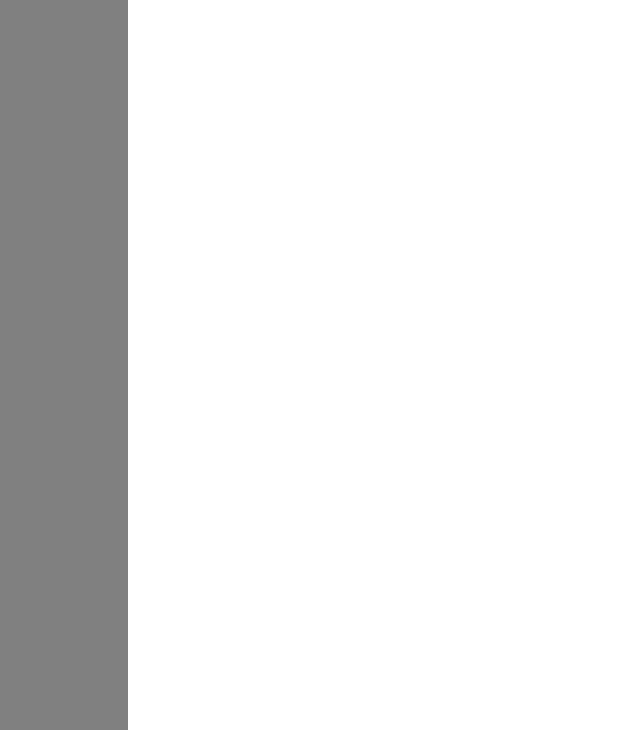
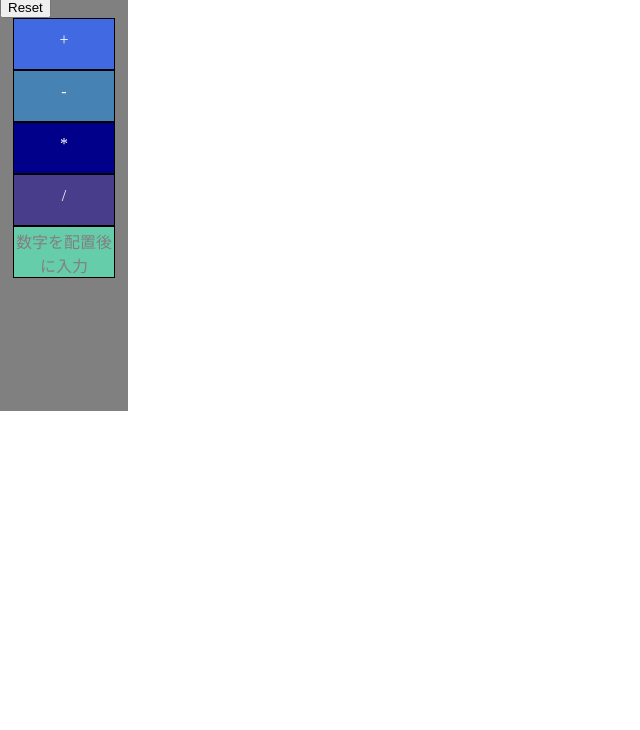
Before and after one commit to tsumiki-works/Pyramid, a plain HTML site: page frontend/index.html in a window 1280 px wide. Shown: the part 70-800 px from the top of the page, without its empty margins (0-640 px from the left). Drawn offline with Linux system fonts and the light colour scheme.

Commit message:
とりあえずメニューにブロック置いてみた。ヘッダーも出現させといた。

```diff
--- a/frontend/index.html
+++ b/frontend/index.html
@@ -6,6 +6,11 @@
     <link rel="stylesheet" href="style.css">
     <title>Title</title>
 </head>
+<header>
+    <a href="index.html">
+        <img src="logo.svg" width = "10%" alt="ピラミッドのロゴ">
+    </a>
+</header>
 
 <body>
     <div id="all">
@@ -13,6 +18,23 @@
             <button id="generator">Generate</button>
             <button id="enumerator">Enumerate</button>
             <button id="reset">Reset</button>
+        <center>
+            <div class="menublock1">
+                <font color = "white">+</font>
+            </div>
+            <div class="menublock2">
+                <font color = "white">-</font>
+            </div>
+            <div class="menublock3">
+                <font color = "white">*</font>
+            </div>
+            <div class="menublock4">
+                <font color = "white">/</font>
+            </div>
+            <div class="menublock5">
+                <font color = "gray">数字を配置後に入力</font>
+            </div>
+        </center>
         </div>
         <div id="workspace"></div>
     </div>
--- a/frontend/style.css
+++ b/frontend/style.css
@@ -7,13 +7,13 @@ body {
 
 div#all {
     width: 100%;
-    height: 100%;
+    height: 95%;
     display: flex;
 }
 
 div#menu {
     width: 10%;
-    height: 100%;
+    height: 60%;
     background-color: gray;
 }
 
@@ -25,5 +25,69 @@ div#workspace {
 .block {
     position: absolute;
     cursor: move;
-    background-color: blue;
+    background-color: royalblue;
+    // テスト時に見やすくするため仮の枠線追加
+    border-color: darkslategray;
+    border-style: solid;
+    border-width: 1.5px;
 }
+
+.menublock1 {
+    text-align:center;
+    width: 100px;
+    height: 26px;
+    padding:12px 0;
+    background-color: royalblue;
+    // テスト時に見やすくするため仮の枠線追加
+    border-color: darkslategray;
+    border-style: solid;
+    border-width: 1.5px;
+}
+
+.menublock2 {
+    text-align:center;
+    width: 100px;
+    height: 26px;
+    padding:12px 0;
+    background-color: steelblue;
+    // テスト時に見やすくするため仮の枠線追加
+    border-color: darkslategray;
+    border-style: solid;
+    border-width: 1.5px;
+}
+
+.menublock3 {
+    text-align:center;
+    width: 100px;
+    height: 26px;
+    padding:12px 0;
+    background-color: darkblue;
+    // テスト時に見やすくするため仮の枠線追加
+    border-color: darkslategray;
+    border-style: solid;
+    border-width: 1.5px;
+}
+
+.menublock4 {
+    text-align:center;
+    width: 100px;
+    height: 26px;
+    padding:12px 0;
+    background-color: darkslateblue;
+    // テスト時に見やすくするため仮の枠線追加
+    border-color: darkslategray;
+    border-style: solid;
+    border-width: 1.5px;
+}
+
+.menublock5 {
+    text-align:center;
+    width: 100px;
+    height: 46px;
+    padding: 2px 0px;
+    background-color: mediumaquamarine;
+    // テスト時に見やすくするため仮の枠線追加
+    border-color: darkslategray;
+    border-style: solid;
+    border-width: 1.5px;
+}
```
Also changed, not shown: frontend/logo.svg (added).
